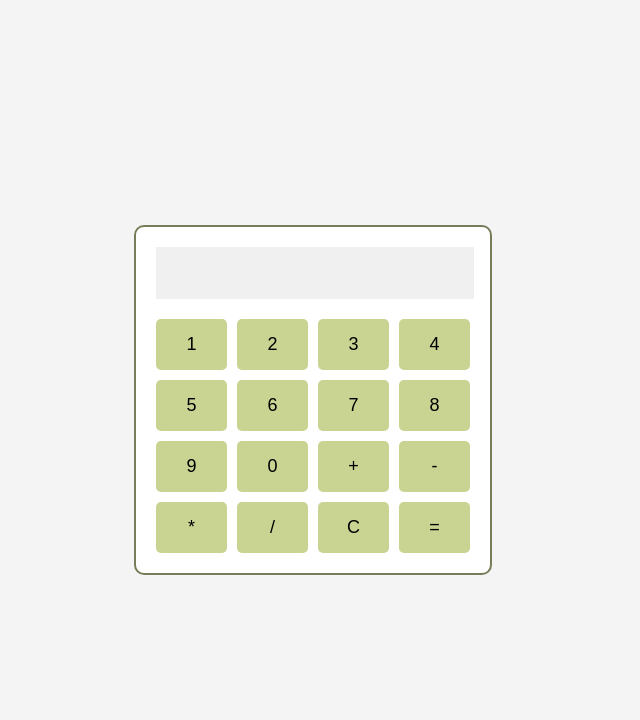
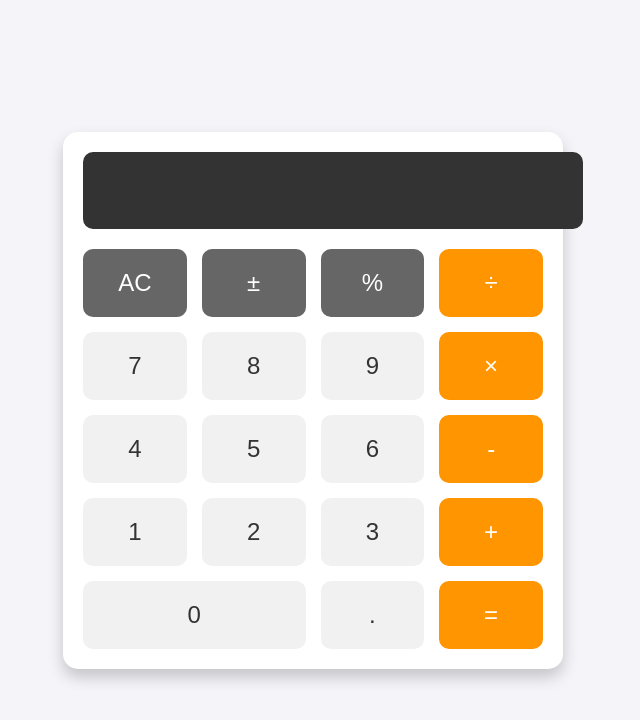
Before and after one commit to Frank2001-DH/Calculadora, a plain HTML site: page index.html in a window 1280 px wide. Shown: the whole page, without its empty margins (327-967 px from the left). Drawn offline with Linux system fonts and the light colour scheme.

Commit message:
Version 1.1.1

```diff
--- a/Js/script.js
+++ b/Js/script.js
@@ -1,57 +1,61 @@
-let currentInput = '';
-let previousInput = '';
-let operation = null;
-
-function appendNumber(number) {
-    currentInput += number;
-    updateScreen();
+// Inicializa el valor en la pantalla de la calculadora
+function clearDisplay() {
+    document.getElementById('display').value = '';
 }
 
-function chooseOperation(op) {
-    if (currentInput === '') return;
-    if (previousInput !== '') {
-        calculateResult();
-    }
-    operation = op;
-    previousInput = currentInput;
-    currentInput = '';
+// Agrega un número al display
+function appendNumber(number) {
+    document.getElementById('display').value += number;
 }
 
-function calculateResult() {
-    let result;
-    const prev = parseFloat(previousInput);
-    const curr = parseFloat(currentInput);
-    if (isNaN(prev) || isNaN(curr)) return;
-
-    switch (operation) {
-        case '+':
-            result = prev + curr;
-            break;
-        case '-':
-            result = prev - curr;
-            break;
-        case '*':
-            result = prev * curr;
-            break;
-        case '/':
-            result = prev / curr;
-            break;
-        default:
-            return;
-    }
-    currentInput = result;
-    operation = null;
-    previousInput = '';
-    updateScreen();
+// Agrega un operador al display
+function appendOperator(operator) {
+    document.getElementById('display').value += operator;
 }
 
-function clearScreen() {
-    currentInput = '';
-    previousInput = '';
-    operation = null;
-    updateScreen();
+// Agrega un punto decimal
+function appendDot() {
+    let display = document.getElementById('display').value;
+
+    // Verifica que solo se pueda agregar un punto por número
+    if (!display.includes('.')) {
+        document.getElementById('display').value += '.';
+    }
 }
 
-function updateScreen() {
-    document.getElementById('result').value = currentInput;
+// Elimina el último carácter del display
+function deleteLast() {
+    let display = document.getElementById('display').value;
+    document.getElementById('display').value = display.slice(0, -1);
 }
+
+// Calcula el resultado de la operación en el display
+function calculate() {
+    let display = document.getElementById('display').value;
+
+    try {
+        let result = eval(display);
+        document.getElementById('display').value = result;
+    } catch (error) {
+        document.getElementById('display').value = 'Error';
+    }
+}
+
+// Cambia el signo del número actual
+function changeSign() {
+    let display = document.getElementById('display').value;
+
+    // Si el número es positivo, cámbialo a negativo, y viceversa
+    if (display) {
+        if (display.charAt(0) === '-') {
+            document.getElementById('display').value = display.slice(1);
+        } else {
+            document.getElementById('display').value = '-' + display;
+        }
+    }
+}
+
+// Inicializa la calculadora al cargar la página
+window.onload = function() {
+    clearDisplay();
+};
--- a/Style/style.css
+++ b/Style/style.css
@@ -1,46 +1,77 @@
+/* Estilos generales del cuerpo */
 body {
-    font-family: Arial, sans-serif;
+    margin: 0;
     display: flex;
     justify-content: center;
     align-items: center;
     height: 100vh;
-    margin: 0;
-    background-color: #f4f4f4;
+    background-color: #f4f4f9;
+    font-family: 'Arial', sans-serif;
 }
 
-.calculator {
-    border: 2px solid #777C59;
+/* Contenedor de la calculadora */
+.calculator-container {
+    background-color: #ffffff;
     padding: 20px;
-    border-radius: 10px;
-    background-color: #fff;
+    border-radius: 15px;
+    box-shadow: 0 8px 16px rgba(0, 0, 0, 0.2);
 }
 
-.screen input {
+/* Estilo del display */
+.display {
     width: 100%;
-    height: 50px;
+    padding: 20px;
+    background-color: #333;
+    color: #fff;
+    font-size: 2em;
+    border: none;
     text-align: right;
-    font-size: 24px;
-    border: none;
-    background-color: #f0f0f0;
+    border-radius: 10px;
     margin-bottom: 20px;
 }
 
+/* Botones */
 .buttons {
     display: grid;
     grid-template-columns: repeat(4, 1fr);
-    gap: 10px;
+    gap: 15px;
 }
 
-button.btn {
-    padding: 15px;
-    font-size: 18px;
-    background-color: #C9D392;
+.btn {
+    padding: 20px;
+    font-size: 1.5em;
+    border-radius: 10px;
     border: none;
+    background-color: #f1f1f1;
+    color: #333;
     cursor: pointer;
-    border-radius: 5px;
-    transition: background-color 0.3s;
+    transition: background-color 0.3s ease;
 }
 
-button.btn:hover {
-    background-color: #777C59;
+.btn:hover {
+    background-color: #ddd;
 }
+
+/* Botones especiales */
+.btn.operator {
+    background-color: #ff9500;
+    color: #fff;
+}
+
+.btn.operator:hover {
+    background-color: #e08e00;
+}
+
+.btn.function {
+    background-color: #666;
+    color: #fff;
+}
+
+.btn.function:hover {
+    background-color: #555;
+}
+
+/* Botón grande para el número 0 */
+.large {
+    grid-column: span 2;
+}
--- a/index.html
+++ b/index.html
@@ -1,38 +1,48 @@
 <!DOCTYPE html>
-<html lang="en">
+<html lang="es">
 <head>
     <meta charset="UTF-8">
     <meta name="viewport" content="width=device-width, initial-scale=1.0">
-    <title>Calculadora Simple</title>
+    <title>Calculadora Profesional</title>
     <link rel="stylesheet" href="Style/style.css">
 </head>
 <body>
-    <div class="calculator">
-        <div class="screen">
-            <input type="text" id="result" disabled>
-        </div>
-        <div class="buttons">
-            <!-- Números -->
-            <button class="btn" onclick="appendNumber('1')">1</button>
-            <button class="btn" onclick="appendNumber('2')">2</button>
-            <button class="btn" onclick="appendNumber('3')">3</button>
-            <button class="btn" onclick="appendNumber('4')">4</button>
-            <button class="btn" onclick="appendNumber('5')">5</button>
-            <button class="btn" onclick="appendNumber('6')">6</button>
-            <button class="btn" onclick="appendNumber('7')">7</button>
-            <button class="btn" onclick="appendNumber('8')">8</button>
-            <button class="btn" onclick="appendNumber('9')">9</button>
-            <button class="btn" onclick="appendNumber('0')">0</button>
+    <div class="calculator-container">
+        <div class="calculator">
+            <!-- Pantalla de la calculadora -->
+            <input type="text" id="display" class="display" disabled>
 
-            <!-- Operaciones -->
-            <button class="btn" onclick="chooseOperation('+')">+</button>
-            <button class="btn" onclick="chooseOperation('-')">-</button>
-            <button class="btn" onclick="chooseOperation('*')">*</button>
-            <button class="btn" onclick="chooseOperation('/')">/</button>
+            <!-- Botones de la calculadora -->
+            <div class="buttons">
+                <!-- Fila de botones funcionales -->
+                <button class="btn function" onclick="clearDisplay()">AC</button>
+                <button class="btn function" onclick="changeSign()">±</button>
+                <button class="btn function" onclick="appendOperator('%')">%</button>
+                <button class="btn operator" onclick="appendOperator('/')">÷</button>
 
-            <!-- Otros -->
-            <button class="btn" onclick="clearScreen()">C</button>
-            <button class="btn" onclick="calculateResult()">=</button>
+                <!-- Fila de números y operaciones -->
+                <button class="btn" onclick="appendNumber(7)">7</button>
+                <button class="btn" onclick="appendNumber(8)">8</button>
+                <button class="btn" onclick="appendNumber(9)">9</button>
+                <button class="btn operator" onclick="appendOperator('*')">×</button>
+
+                <!-- Otra fila de números y operaciones -->
+                <button class="btn" onclick="appendNumber(4)">4</button>
+                <button class="btn" onclick="appendNumber(5)">5</button>
+                <button class="btn" onclick="appendNumber(6)">6</button>
+                <button class="btn operator" onclick="appendOperator('-')">-</button>
+
+                <!-- Más números y operaciones -->
+                <button class="btn" onclick="appendNumber(1)">1</button>
+                <button class="btn" onclick="appendNumber(2)">2</button>
+                <button class="btn" onclick="appendNumber(3)">3</button>
+                <button class="btn operator" onclick="appendOperator('+')">+</button>
+
+                <!-- Última fila de números y funciones -->
+                <button class="btn large" onclick="appendNumber(0)">0</button>
+                <button class="btn" onclick="appendDot()">.</button>
+                <button class="btn operator" onclick="calculate()">=</button>
+            </div>
         </div>
     </div>
     <script src="Js/script.js"></script>
```
